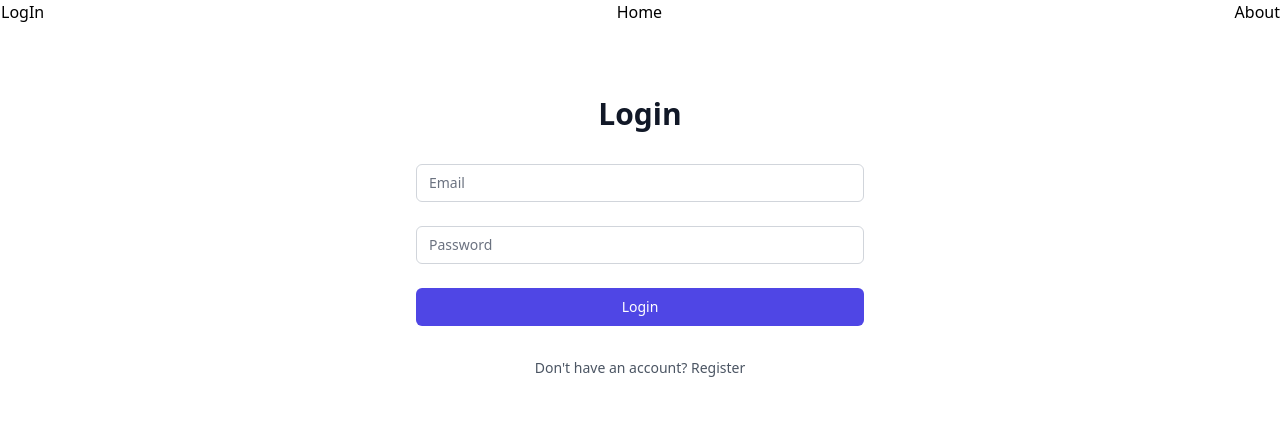
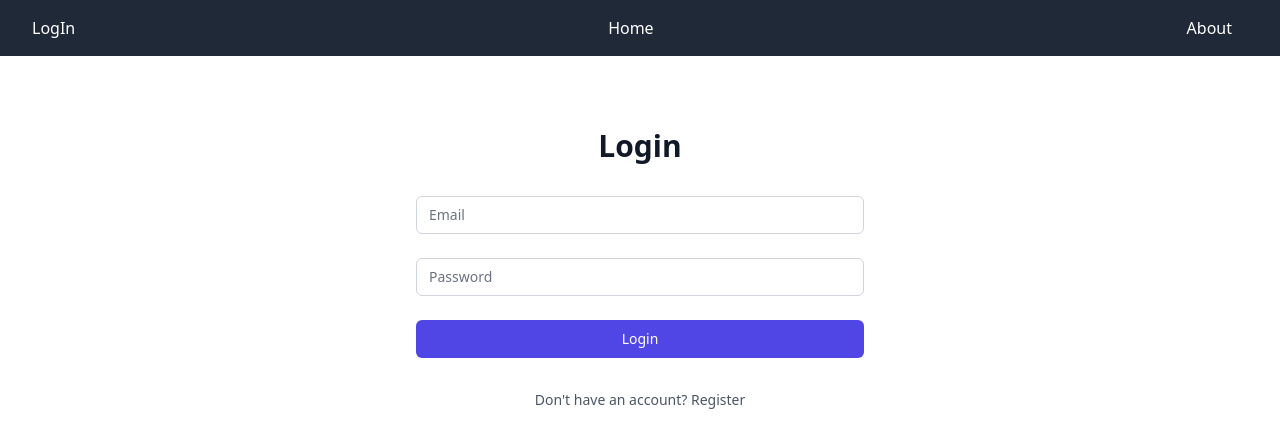
Before and after one commit to sammygithaiga/Broad-walk-Empire, a React (Vite) app: page / in a window 1280 px wide. Shown: the top 448 px of the page. Built offline with nearby package versions, Linux system fonts and the light colour scheme.

Commit message:
Update NavBar.jsx

```diff
--- a/src/components/NavBar.jsx
+++ b/src/components/NavBar.jsx
@@ -1,16 +1,20 @@
 import { Link, NavLink } from 'react-router-dom';
-import '../index.css'
 
 const Navbar = () => {
   return (
-    <nav className='nav'>
-    <NavLink className='login' to="/">LogIn</NavLink>
+    <nav className='bg-gray-800 text-white py-4'>
+      <ul className='flex justify-between px-8'>
+        <li>
+          <NavLink to="/" className='mr-4' activeClassName='font-bold'>LogIn</NavLink>
+        </li>
+        <li>
+          <NavLink to="/Home" className='mr-4' activeClassName='font-bold'>Home</NavLink>
+        </li>
+        <li>
+          <NavLink to="/about" className='mr-4' activeClassName='font-bold'>About</NavLink>
+        </li>
 
-        <NavLink to="/Home">Home</NavLink>
-
-        <NavLink to="/about">About</NavLink>
-
-
+      </ul>
     </nav>
   );
 };
```
